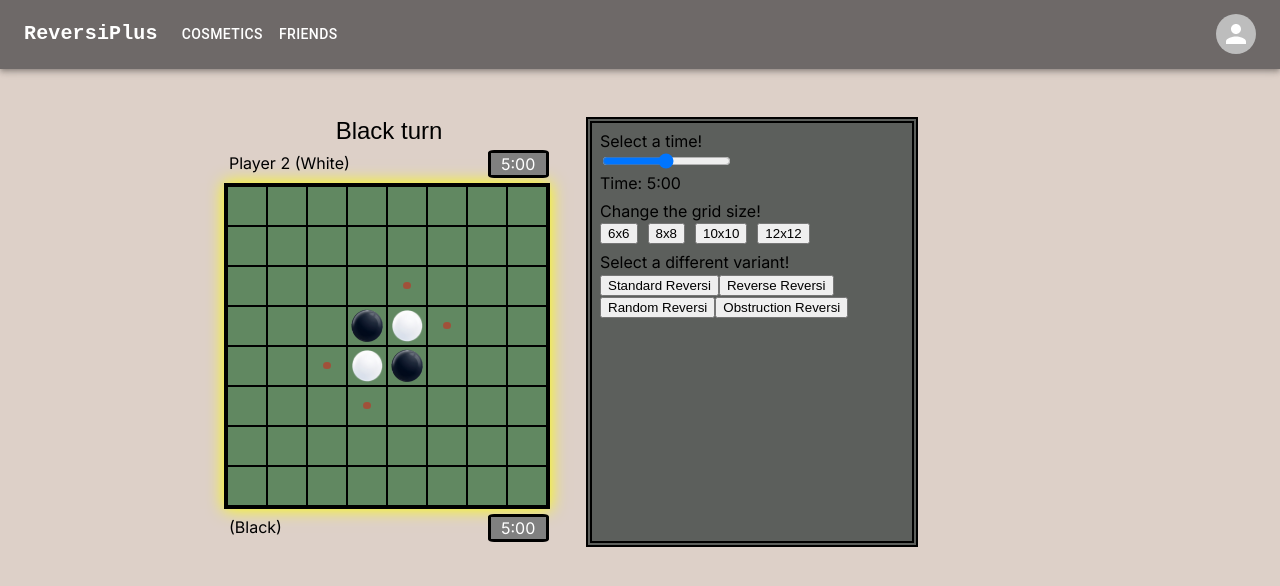
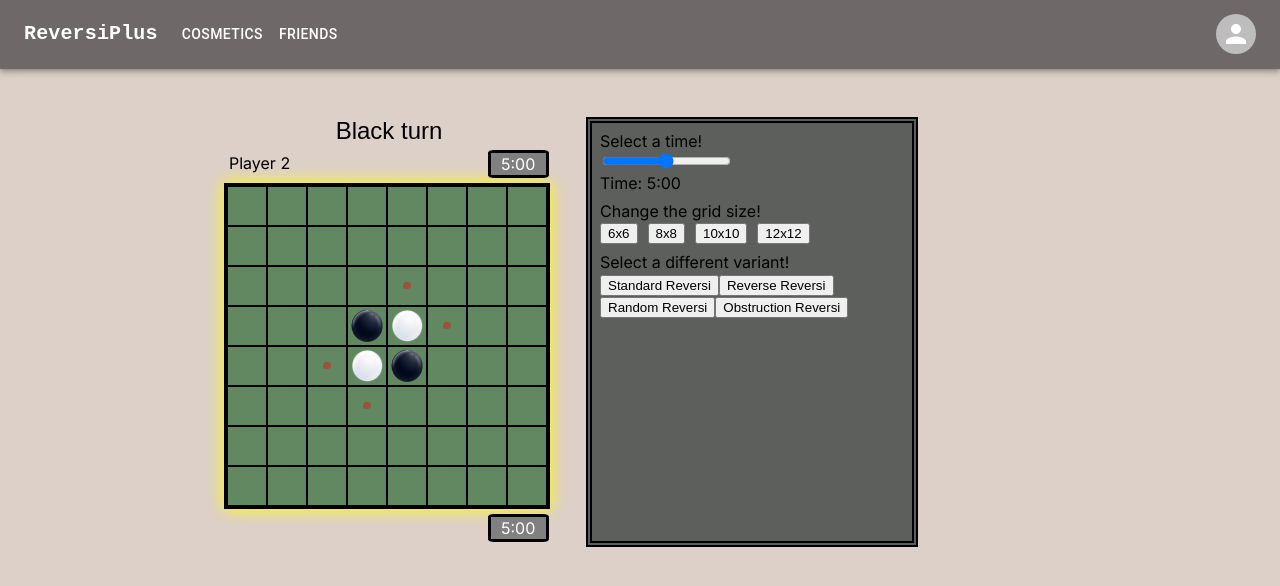
Before and after one commit to jktang14/orbital2024, a Next.js app: page /game in a window 1280 px wide. Shown: the top 586 px of the page. Built offline with nearby package versions, Linux system fonts and the light colour scheme.

Commit message:
Update main game to reflect ratings

```diff
--- a/app/reversi/online/create-game.js
+++ b/app/reversi/online/create-game.js
@@ -1,15 +1,16 @@
 import { realtimeDatabase } from "@/app/firebase";
 import game from "../game-logic";
 import { ref, push, set } from "firebase/database";
+import GetPlayerRating from "@/app/components/get-player-rating";
 
 const createNewGame = (boardSize, username, mode, setMode, setStatus, setGameId, setMatch, setBoard, setBoardSize, setCurrentPlayer, setMessage, setIsGameActive, setHasGameStarted, timer, setBlackTime, setWhiteTime, setBlockedModeActive, setBlockedPlayer, blockModeActive, blockedPlayer) => {
     const newGameRef = ref(realtimeDatabase, 'games');
     const newGameKey = push(newGameRef).key;
-
+    GetPlayerRating(username).then(rating => {
         setGameId(newGameKey);
 
         const newMatch = new game(boardSize, mode);
-    newMatch.players = {black: {name: username, color: "Black"}};
+        newMatch.players = {black: {name: username, color: "Black", rating: rating}};
 
         const serializedMatch = {
             boardSize: newMatch.size,
@@ -26,7 +27,7 @@ const createNewGame = (boardSize, username, mode, setMode, setStatus, setGameId,
             mode: mode,
             boardSize: boardSize,
             currentPlayer: newMatch.currentPlayer,
-        players: {black: {name: username, color: "Black"}},
+            players: {black: {name: username, color: "Black", rating: rating}},
             message: "",
             isGameActive: true,
             hasGameStarted: false,
@@ -50,6 +51,7 @@ const createNewGame = (boardSize, username, mode, setMode, setStatus, setGameId,
         setWhiteTime(timer);
         setBlockedModeActive(false);
         setBlockedPlayer('');
+    })
 
     return newGameKey;
 };
--- a/app/reversi/online/join-game.js
+++ b/app/reversi/online/join-game.js
@@ -1,6 +1,7 @@
 import { realtimeDatabase } from "@/app/firebase";
 import { ref, update, onValue} from "firebase/database";
 import game from "../game-logic";
+import GetPlayerRating from "@/app/components/get-player-rating";
 
 const joinGame = (mode, inputGameId, username, setGameId, setUserColor) => {
     if (inputGameId) {
@@ -10,9 +11,10 @@ const joinGame = (mode, inputGameId, username, setGameId, setUserColor) => {
             const gameData = snapshot.val();
             if (gameData) {
                 // Add the second player to the game
+                GetPlayerRating(username).then(rating => {
                     const updatedPlayers = {
                         ...gameData.players,
-                    white: { name: username, color: "White" }
+                        white: { name: username, color: "White", rating: rating}
                     };
 
                     // Update game data in Firebase
@@ -26,6 +28,8 @@ const joinGame = (mode, inputGameId, username, setGameId, setUserColor) => {
 
                     // Set gameId in state to start listening for updates
                     setGameId(inputGameId);
+                })
+
             } else {
                 alert("Game not found!");
             }
--- a/app/reversi/reversi.jsx
+++ b/app/reversi/reversi.jsx
@@ -486,7 +486,8 @@ const Reversi = () => {
     }
 
     function opponentColor(userColor) {
-        return userColor == "Black" ? "White" : "Black";
+        // return userColor == "Black" ? "White" : "Black";
+        return userColor == "Black" ? "white" : "black";
     }
 
     const handleModeChange = (mode) => {
@@ -526,7 +527,8 @@ const Reversi = () => {
                     </div>
                     <div className={styles.nameTimer}>
                         <div>
-                            {<p className ={styles.name}>{"white" in match.players ? match.players[userColor == "Black" ? "white" : "black"].name: "Player 2"} ({opponentColor(userColor)})</p>}
+                            {/* {<p className ={styles.name}>{"white" in match.players ? match.players[userColor == "Black" ? "white" : "black"].name: "Player 2"} ({opponentColor(userColor)})</p>} */}
+                            {<p className= {styles.name}>{"white" in match.players && status == "online" ? `${match.players[opponentColor(userColor)].name} (${match.players[opponentColor(userColor)].rating})`: "Player 2"}</p>}
                         </div>
                         <div className={styles.timer}>
                             <p>{formatTime(userColor == "Black" ? whiteTime: blackTime)}</p>
@@ -550,7 +552,7 @@ const Reversi = () => {
                     </div>
                     <div className={styles.nameTimer}>
                         <div>
-                            <p className={styles.name}>{username} ({userColor})</p>
+                            <p className={styles.name}>{status == 'online' ? `${username} (${match.players[userColor == 'Black' ? 'black': 'white'].rating})` : username}</p>
                         </div>
                         <div className={styles.timer}>
                             <p>{formatTime(userColor == "Black" ? blackTime: whiteTime)}</p>
```
Lines whose indentation alone changed are shown as unchanged.
